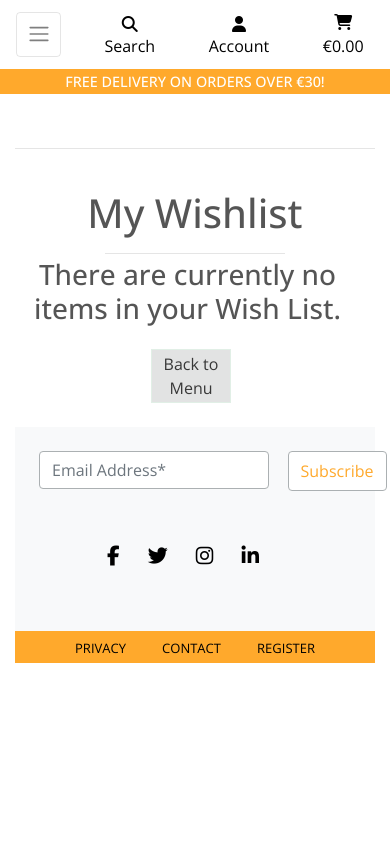
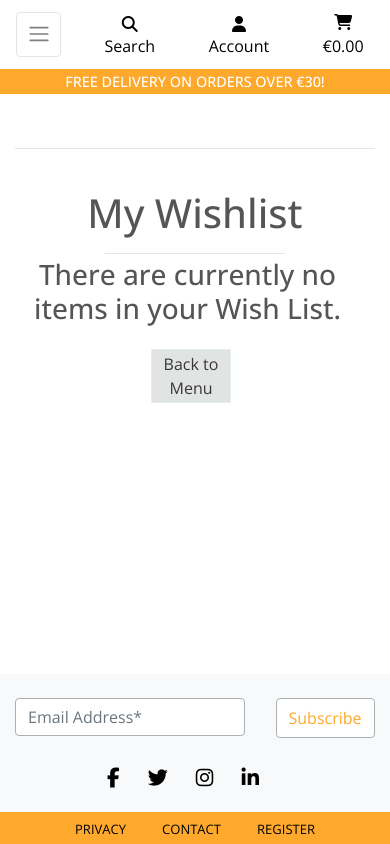
Before and after one commit to LucaDP07/sushi_go, a Django app: page /profile/wishlist/ in a window 390 px wide. Run offline with Django 3.2, Linux system fonts and the light colour scheme; the visitor is signed in with stand-in values (Sample User, id 1); data comes from the database, SQL or seed files in the repository; some libraries are stand-ins or nearby versions.

Commit message:
fixed footer size for screens up to 375px and 768px

```diff
--- a/profiles/templates/profiles/wishlist.html
+++ b/profiles/templates/profiles/wishlist.html
@@ -129,9 +129,10 @@
             </div>
         </div>
         {% endif %}
-        {% endblock %}
+
     </div>
 
+{% endblock %}
 {% block postloadjs %}
 {{ block.super }}
 {% endblock %}
--- a/static/css/main.css
+++ b/static/css/main.css
@@ -339,7 +339,6 @@
 
 #mc_embed_signup input {
     border: 0.6px solid #ABB0B2 !important;
-    margin-left: 1.5rem;
 }
 
 .social-media-icon i {
@@ -530,3 +529,22 @@
         padding: .25rem .5rem !important;
     }
 }
+
+/* for small screens up to 768px */
+
+@media (max-width:768px) {
+    .social-links {
+        padding: 5px 0px;
+        margin-bottom: 1rem;
+    }
+}
+
+/* for small screens up to 375px */
+
+@media screen and (max-width:375px) {
+    .social-links {
+        padding: 5px 0px;
+        margin-bottom: 1rem;
+    }
+
+}
--- a/templates/includes/footer.html
+++ b/templates/includes/footer.html
@@ -1,14 +1,14 @@
 <!-- Footer -->
 <footer class="bg-light text-center">
-    <div class="row remove-footer-gutter">
+    <div class="row no-gutters">
         <div class="col-md-8 ps-sm-4">
             <div id="mc_embed_signup">
                 <br>
                 <form
-                    action="https://herokuapp.us14.list-manage.com/subscribe/post?u=66b8fe36761222168c0ab5d8b&amp;id=335f29a91a&amp;f_id=009e97e0f0"
+                    action=""
                     method="post" id="mc-embedded-subscribe-form" name="mc-embedded-subscribe-form" class="validate"
                     target="_blank" novalidate>
-                    <div id="mc_embed_signup_scroll" class="row justify-content-center">
+                    <div id="mc_embed_signup_scroll" class="d-flex justify-content-center">
                         <div class="col">
                             <div class="mc-field-group ">
                                 <input type="email" value="" name="EMAIL" class="required email form-control"
```
